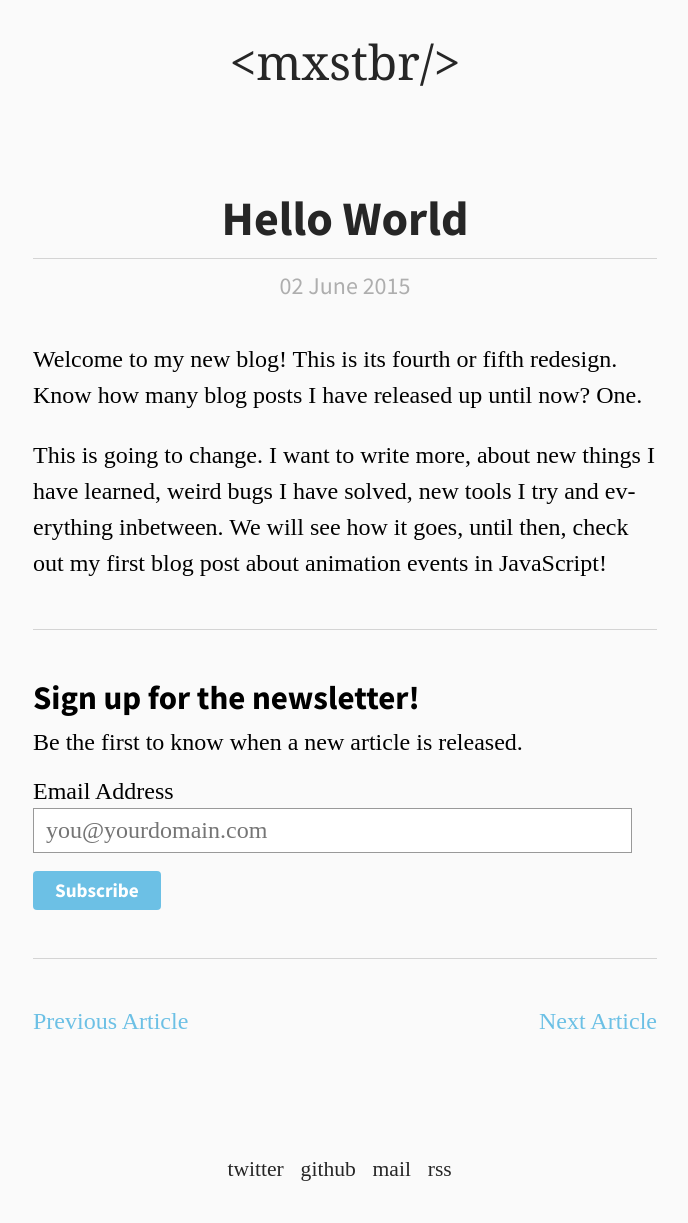
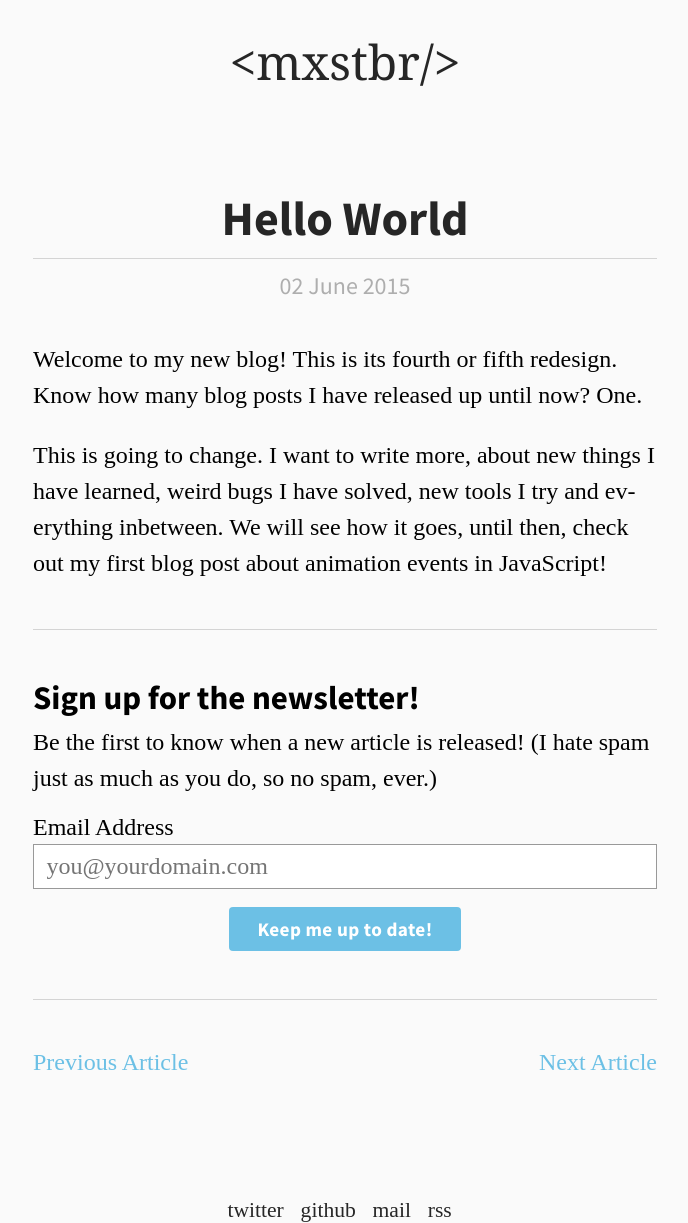
Before and after one commit to mxstbr/mxstbr.github.io, a Jekyll site: the page built from _posts/2015-06-02-hello-world.md, in a window 1280 px wide. Shown: the whole page, without its empty margins (295-983 px from the left). Built offline with Jekyll 4.4.1, drawn with Linux system fonts in a browser that asks for light colours; some web fonts are replaced; Markdown is read by kramdown in place of the engine named in the settings; before the commit the page ends 1182 px from its top, so only the background shows below that.

Commit message:
Newsletter form udpate

```diff
--- a/_includes/newsletter-form.html
+++ b/_includes/newsletter-form.html
@@ -2,7 +2,7 @@
 <!-- Begin MailChimp Signup Form -->
 <div id="mc_embed_signup">
 <h3>Sign up for the newsletter!</h3>
-<p>Be the first to know when a new article is released.</p>
+<p>Be the first to know when a new article is released! (I hate spam just as much as you do, so no spam, ever.)</p>
 <form action="//mxstbr.us10.list-manage.com/subscribe/post?u=5effecce7bca37cc1c8239fb3&amp;id=ad8ea81b76" method="post" id="mc-embedded-subscribe-form" name="mc-embedded-subscribe-form" class="validate" target="_blank" novalidate>
     <div id="mc_embed_signup_scroll">
 
@@ -15,7 +15,7 @@
 		<div class="response" id="mce-success-response" style="display:none"></div>
 	</div>    <!-- real people should not fill this in and expect good things - do not remove this or risk form bot signups-->
     <div style="position: absolute; left: -5000px;"><input type="text" name="b_5effecce7bca37cc1c8239fb3_ad8ea81b76" tabindex="-1" value=""></div>
-    <div class="clear"><input type="submit" value="Subscribe" name="subscribe" id="mc-embedded-subscribe" class="button" onclick="ga('send', 'event', 'post', 'click', 'newsletter-signup');"></div>
+    <div class="clear"><input type="submit" value="Keep me up to date!" name="subscribe" id="mc-embedded-subscribe" class="button" onclick="ga('send', 'event', 'post', 'click', 'newsletter-signup');"></div>
     </div>
 </form>
 </div>
--- a/_sass/_newsletter-form.scss
+++ b/_sass/_newsletter-form.scss
@@ -67,7 +67,7 @@
 	font-weight: bold;
 	line-height: 2em;
 	margin: 0 auto;
-	padding: 0 22px;
+	padding: 0.15em 1.5em;
 	text-align: center;
 	text-decoration: none;
 	vertical-align: top;
@@ -75,8 +75,8 @@
 	width: auto;
 	display: block;
 	font-family: $sans-serif;
-	float: left;
 	transition: background-color 150ms ease-out;
+	letter-spacing: 0.02em;
 }
 
 #mc_embed_signup .button:hover {
@@ -95,7 +95,7 @@
 #mc_embed_signup .mc-field-group {
 	clear:left;
 	position:relative;
-	width:96%;
+	width:100%;
 	padding-bottom:3%;
 	min-height:50px;
 }
```
